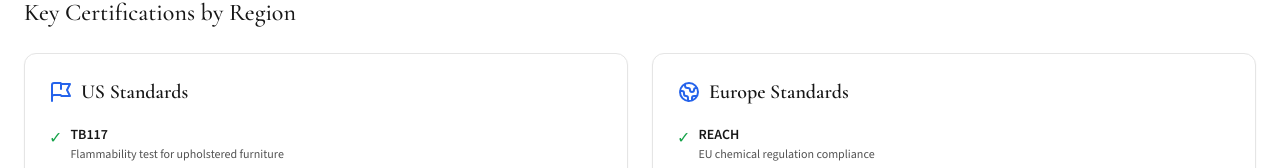
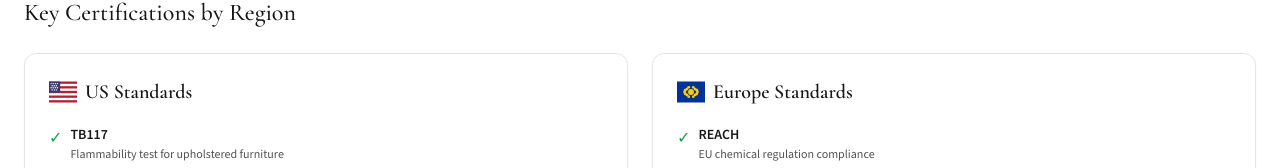
Before and after one commit to phitruong1712/vietecotex, a Next.js app: page /certifications in a window 1280 px wide. Shown: the part 307-475 px from the top of the page. Built offline with nearby package versions, Linux system fonts and the light colour scheme; no server answers.

Commit message:
feat: update US and Europe icons to flag-style icons
- Replace generic icons with USA flag icon (stars and stripes)
- Replace generic icon with European Union flag icon (blue with yellow stars)
- Icons are now more recognizable and representative of each region

```diff
--- a/app/certifications/page.tsx
+++ b/app/certifications/page.tsx
@@ -211,17 +211,31 @@ export default function Certifications() {
           <div className="card p-6">
             <div className="flex items-center mb-4">
               <svg
-                className="w-6 h-6 text-blue-600 mr-2"
+                className="w-7 h-7 mr-2"
+                viewBox="0 0 24 18"
                 fill="none"
-                stroke="currentColor"
-                viewBox="0 0 24 24"
+                xmlns="http://www.w3.org/2000/svg"
               >
-                <path
-                  strokeLinecap="round"
-                  strokeLinejoin="round"
-                  strokeWidth={2}
-                  d="M3 21v-4m0 0V5a2 2 0 012-2h6.5l1 1H21l-3 6 3 6h-8.5l-1-1H5a2 2 0 00-2 2zm9-13.5V9"
-                />
+                <rect width="24" height="18" fill="#B22234"/>
+                <rect y="2" width="24" height="2" fill="#fff"/>
+                <rect y="6" width="24" height="2" fill="#fff"/>
+                <rect y="10" width="24" height="2" fill="#fff"/>
+                <rect y="14" width="24" height="2" fill="#fff"/>
+                <rect x="0" y="0" width="9.6" height="9.6" fill="#3C3B6E"/>
+                <circle cx="1.8" cy="1.8" r="0.6" fill="#fff"/>
+                <circle cx="3.6" cy="1.8" r="0.6" fill="#fff"/>
+                <circle cx="5.4" cy="1.8" r="0.6" fill="#fff"/>
+                <circle cx="7.2" cy="1.8" r="0.6" fill="#fff"/>
+                <circle cx="2.7" cy="3.6" r="0.6" fill="#fff"/>
+                <circle cx="4.5" cy="3.6" r="0.6" fill="#fff"/>
+                <circle cx="6.3" cy="3.6" r="0.6" fill="#fff"/>
+                <circle cx="1.8" cy="5.4" r="0.6" fill="#fff"/>
+                <circle cx="3.6" cy="5.4" r="0.6" fill="#fff"/>
+                <circle cx="5.4" cy="5.4" r="0.6" fill="#fff"/>
+                <circle cx="7.2" cy="5.4" r="0.6" fill="#fff"/>
+                <circle cx="2.7" cy="7.2" r="0.6" fill="#fff"/>
+                <circle cx="4.5" cy="7.2" r="0.6" fill="#fff"/>
+                <circle cx="6.3" cy="7.2" r="0.6" fill="#fff"/>
               </svg>
               <h3 className="font-serif text-xl font-semibold">US Standards</h3>
             </div>
@@ -275,17 +289,27 @@ export default function Certifications() {
           <div className="card p-6">
             <div className="flex items-center mb-4">
               <svg
-                className="w-6 h-6 text-blue-600 mr-2"
+                className="w-7 h-7 mr-2"
+                viewBox="0 0 24 18"
                 fill="none"
-                stroke="currentColor"
-                viewBox="0 0 24 24"
+                xmlns="http://www.w3.org/2000/svg"
               >
-                <path
-                  strokeLinecap="round"
-                  strokeLinejoin="round"
-                  strokeWidth={2}
-                  d="M3.055 11H5a2 2 0 012 2v1a2 2 0 002 2 2 2 0 012 2v2.945M8 3.935V5.5A2.5 2.5 0 0010.5 8h.5a2 2 0 012 2 2 2 0 104 0 2 2 0 012-2h1.064M15 20.488V18a2 2 0 012-2h3.064M21 12a9 9 0 11-18 0 9 9 0 0118 0z"
-                />
+                <rect width="24" height="18" fill="#003399"/>
+                <circle cx="12" cy="9" r="2.5" fill="#FFCC00"/>
+                <circle cx="8.5" cy="6.5" r="1.2" fill="#FFCC00"/>
+                <circle cx="15.5" cy="6.5" r="1.2" fill="#FFCC00"/>
+                <circle cx="8.5" cy="11.5" r="1.2" fill="#FFCC00"/>
+                <circle cx="15.5" cy="11.5" r="1.2" fill="#FFCC00"/>
+                <circle cx="6.5" cy="9" r="1.2" fill="#FFCC00"/>
+                <circle cx="17.5" cy="9" r="1.2" fill="#FFCC00"/>
+                <circle cx="10" cy="5" r="1.2" fill="#FFCC00"/>
+                <circle cx="14" cy="5" r="1.2" fill="#FFCC00"/>
+                <circle cx="10" cy="13" r="1.2" fill="#FFCC00"/>
+                <circle cx="14" cy="13" r="1.2" fill="#FFCC00"/>
+                <circle cx="7" cy="7.5" r="1.2" fill="#FFCC00"/>
+                <circle cx="17" cy="7.5" r="1.2" fill="#FFCC00"/>
+                <circle cx="7" cy="10.5" r="1.2" fill="#FFCC00"/>
+                <circle cx="17" cy="10.5" r="1.2" fill="#FFCC00"/>
               </svg>
               <h3 className="font-serif text-xl font-semibold">Europe Standards</h3>
             </div>
```
